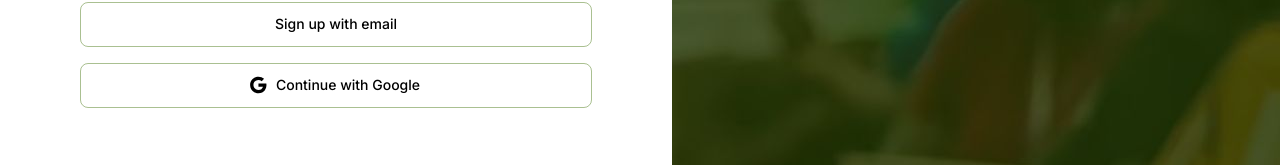
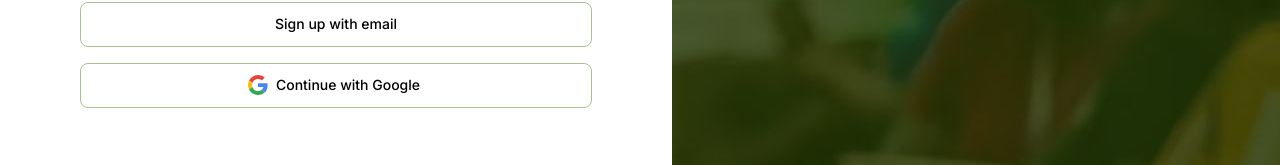
Before and after one commit to cornellh4i/lagos-volunteers, a Next.js app in the folder frontend/: page /login in a window 1280 px wide. Shown: the part 562-727 px from the top of the page. Built offline with nearby package versions, Linux system fonts and the light colour scheme; no server answers.

Commit message:
Add colorful Google icon

```diff
--- a/frontend/src/components/organisms/LoginForm.tsx
+++ b/frontend/src/components/organisms/LoginForm.tsx
@@ -8,7 +8,6 @@ import { useRouter } from "next/router";
 import Link from "next/link";
 import { auth } from "@/utils/firebase";
 import Alert from "../atoms/Alert";
-import GoogleIcon from "@mui/icons-material/Google";
 
 import {
   useSignInWithEmailAndPassword,
@@ -19,6 +18,39 @@ import Snackbar from "../atoms/Snackbar";
 export type FormValues = {
   email: string;
   password: string;
+};
+
+/** Google icon using code from Google branding guidelines */
+const GoogleIcon = () => {
+  return (
+    <div className="w-5 h-5">
+      <svg
+        version="1.1"
+        xmlns="http://www.w3.org/2000/svg"
+        viewBox="0 0 48 48"
+        xmlnsXlink="http://www.w3.org/1999/xlink"
+        style={{ display: "block" }}
+      >
+        <path
+          fill="#EA4335"
+          d="M24 9.5c3.54 0 6.71 1.22 9.21 3.6l6.85-6.85C35.9 2.38 30.47 0 24 0 14.62 0 6.51 5.38 2.56 13.22l7.98 6.19C12.43 13.72 17.74 9.5 24 9.5z"
+        ></path>
+        <path
+          fill="#4285F4"
+          d="M46.98 24.55c0-1.57-.15-3.09-.38-4.55H24v9.02h12.94c-.58 2.96-2.26 5.48-4.78 7.18l7.73 6c4.51-4.18 7.09-10.36 7.09-17.65z"
+        ></path>
+        <path
+          fill="#FBBC05"
+          d="M10.53 28.59c-.48-1.45-.76-2.99-.76-4.59s.27-3.14.76-4.59l-7.98-6.19C.92 16.46 0 20.12 0 24c0 3.88.92 7.54 2.56 10.78l7.97-6.19z"
+        ></path>
+        <path
+          fill="#34A853"
+          d="M24 48c6.48 0 11.93-2.13 15.89-5.81l-7.73-6c-2.15 1.45-4.92 2.3-8.16 2.3-6.26 0-11.57-4.22-13.47-9.91l-7.98 6.19C6.51 42.62 14.62 48 24 48z"
+        ></path>
+        <path fill="none" d="M0 0h48v48H0z"></path>
+      </svg>
+    </div>
+  );
 };
 
 const LoginForm = () => {
```
